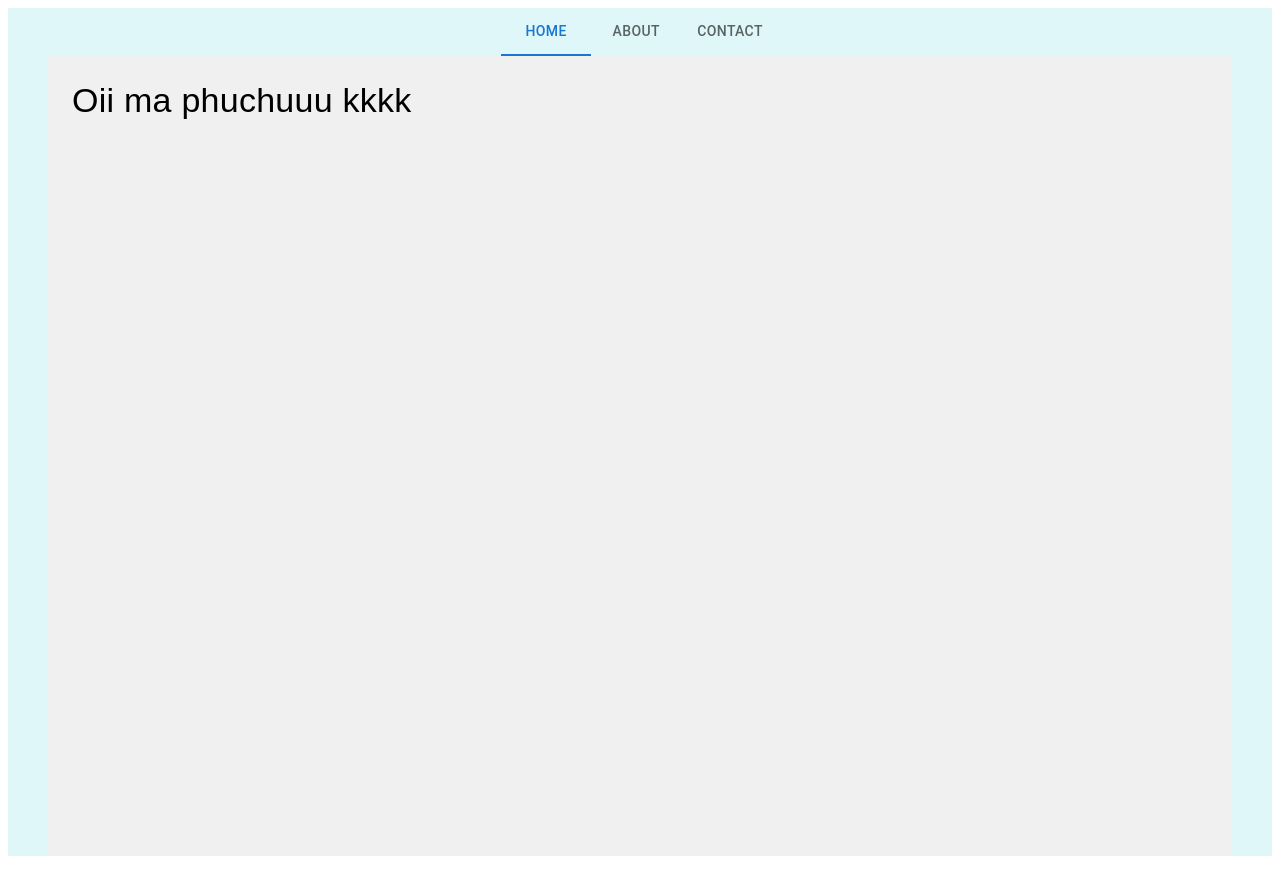
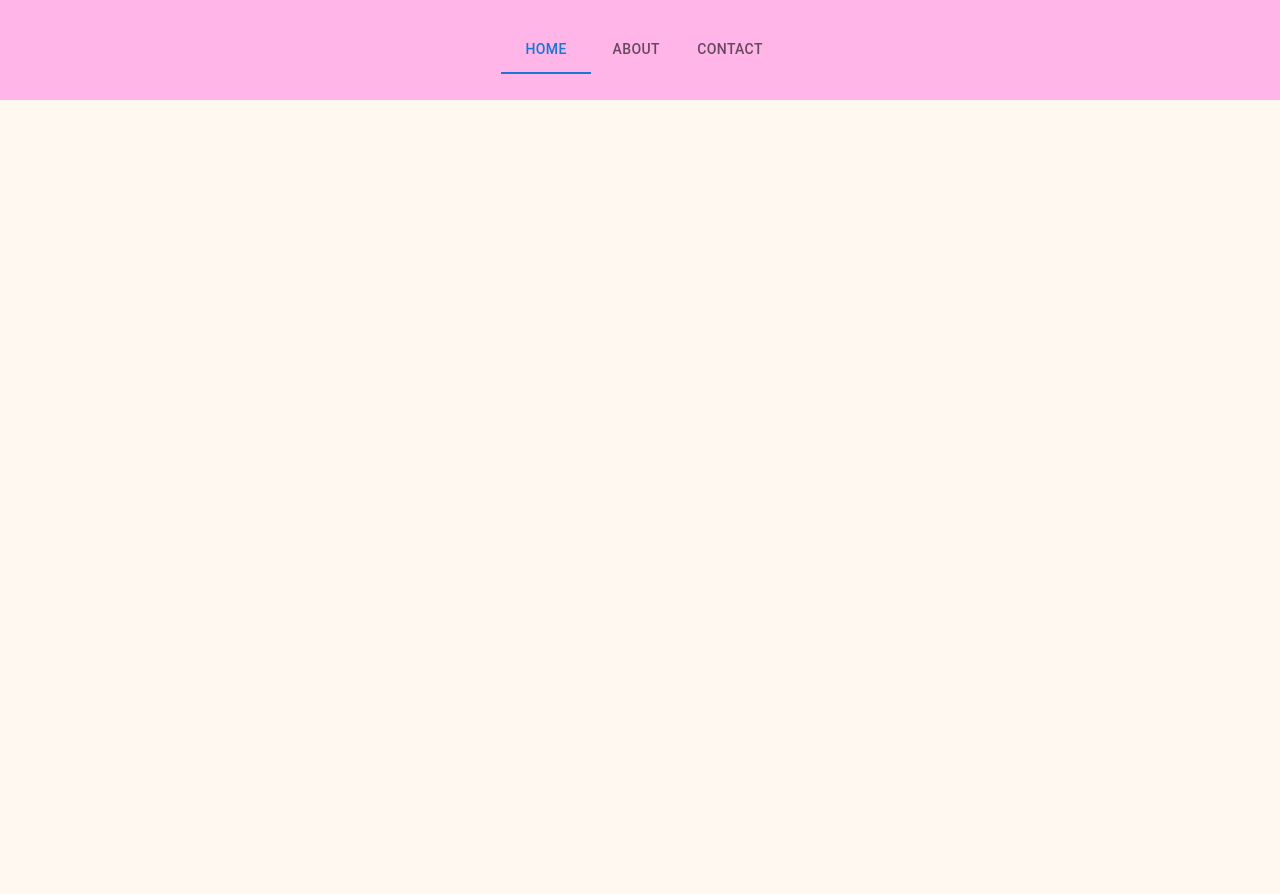
Before and after one commit to bipin-Pariyar2003/phuchuu_portfolio, a React (Vite) app: page / in a window 1280 px wide. Shown: the top 894 px of the page. Before the commit the page ends 864 px from the top, so only its background shows below. Built offline with nearby package versions, Linux system fonts and the light colour scheme.

Commit message:
fixed padding and margin of body and root

```diff
--- a/src/App.css
+++ b/src/App.css
@@ -0,0 +1,11 @@
+:root {
+  margin: 0;
+  padding: 0;
+  width: 100vw;
+  overflow-x: hidden;
+  box-sizing: border-box;
+}
+
+body {
+  margin: 0;
+}
--- a/src/components/Home/index.jsx
+++ b/src/components/Home/index.jsx
@@ -4,11 +4,7 @@ import React from "react";
 const Home = () => {
   return (
     <>
-      <div sx={{ padding: "20px", textAlign: "center", backgroundColor: "#f0f0f0" }}>
-        <Typography variant="h4" fontFamily={"fantasy"}>
-          Oii ma phuchuuu kkkk
-        </Typography>
-      </div>
+      <div sx={{}}></div>
     </>
   );
 };
--- a/src/components/Navbar/index.jsx
+++ b/src/components/Navbar/index.jsx
@@ -49,7 +49,7 @@ export default function Navbar() {
         backgroundColor: "#e0f7fa",
         alignItems: "center",
         mx: "auto",
-        px: 5,
+        px: 0,
       }}
     >
       <Box
@@ -57,20 +57,29 @@ export default function Navbar() {
           // borderBottom: 1,
           // borderColor: "divider",
 
-          backgroundColor: "#e0f7fa",
+          backgroundColor: "#FFB5E8",
           alignItems: "center",
           justifyContent: "center",
           display: "flex",
         }}
       >
-        <Tabs value={value} onChange={handleChange} aria-label="basic tabs example">
-          <Tab label="Home" {...a11yProps(0)} />
+        <Tabs
+          value={value}
+          onChange={handleChange}
+          aria-label="basic tabs example"
+          sx={{
+            height: "100px",
+            alignItems: "center",
+            display: "flex",
+          }}
+        >
+          <Tab label="Home" sx={{ color: "#5E5E5E" }} {...a11yProps(0)} />
           <Tab label="About" {...a11yProps(1)} />
           <Tab label="Contact" {...a11yProps(2)} />
         </Tabs>
       </Box>
 
-      <Box sx={{ backgroundColor: "#f0f0f0", minHeight: "100vh" }}>
+      <Box sx={{ backgroundColor: "#FFF8F0", minHeight: "100vh" }}>
         <CustomTabPanel value={value} index={0}>
           <Home />
         </CustomTabPanel>
```
